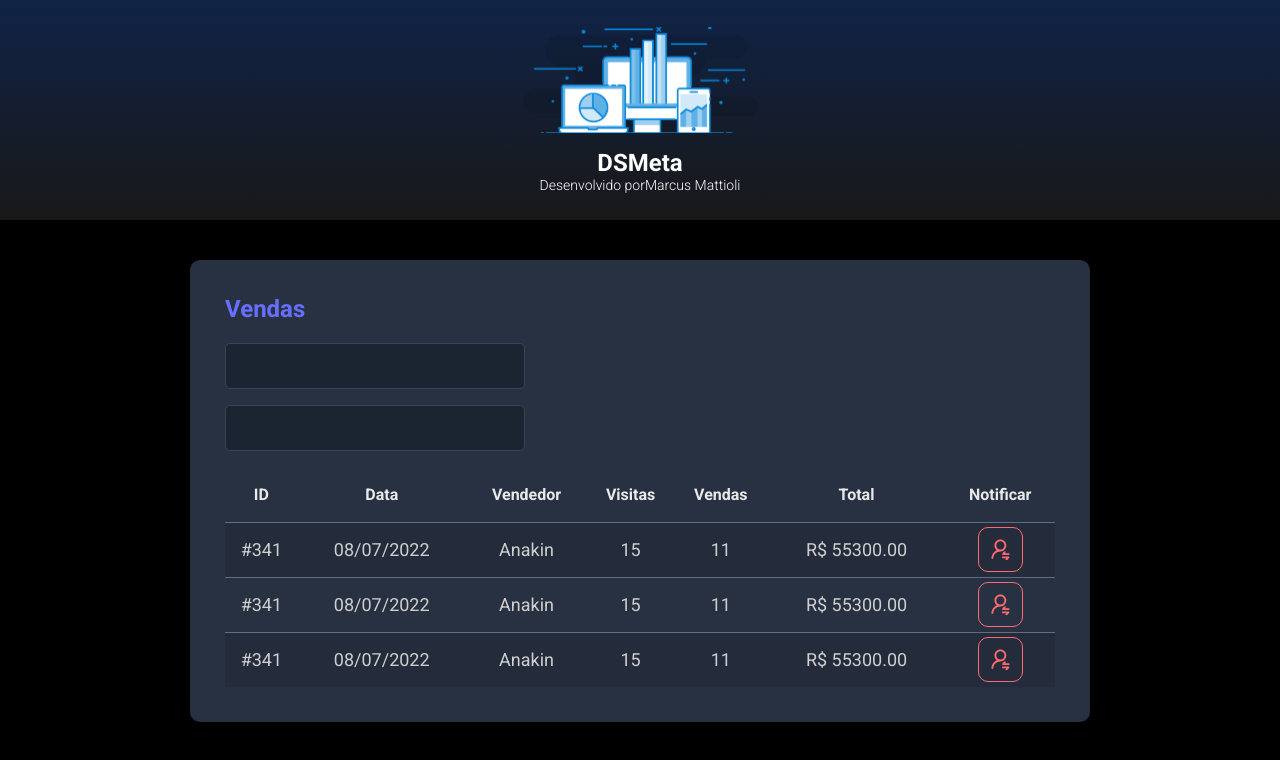
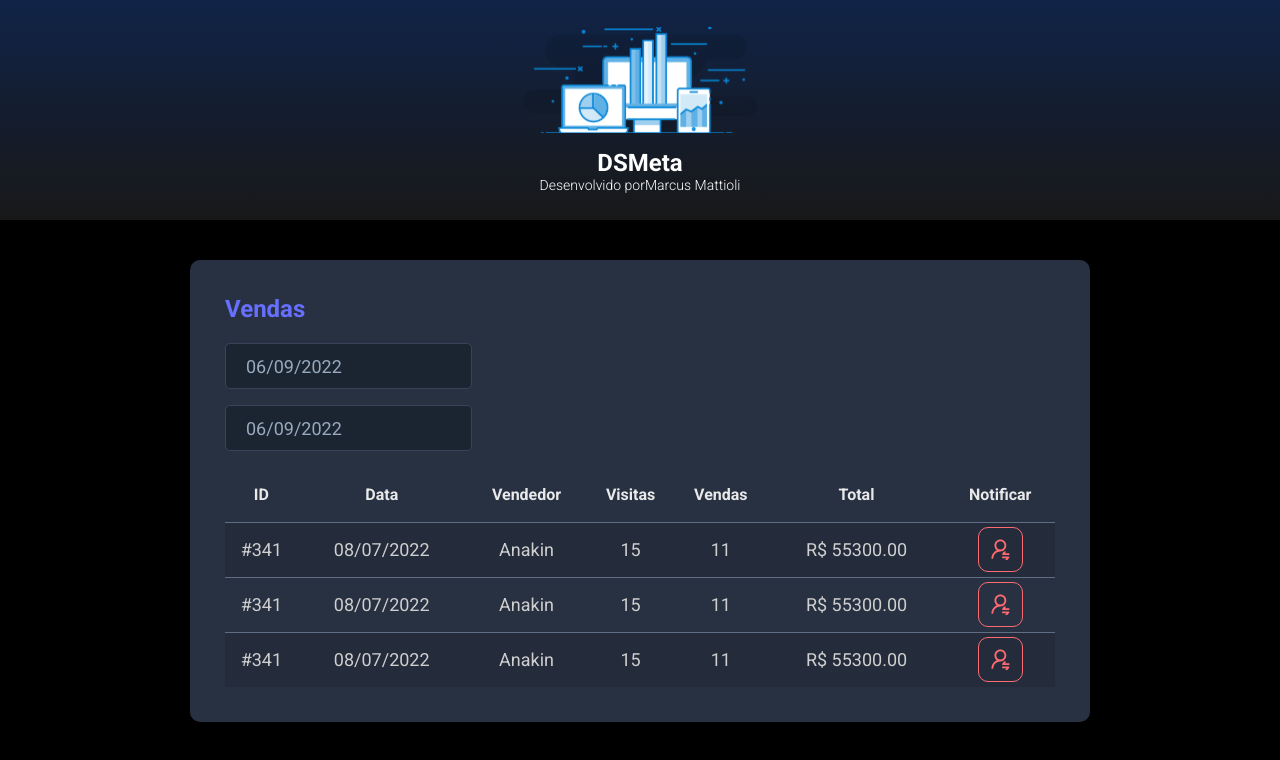
Before and after one commit to marcusviniciusmo/DSMeta_WeekSpringReact, a React app in the folder frontend/: page / in a window 1280 px wide. Shown: the top 760 px of the page. Built offline with nearby package versions, Linux system fonts and the light colour scheme; the HTML template or start-up script is replaced by a standard one.

Commit message:
Datepicker

```diff
--- a/frontend/package.json
+++ b/frontend/package.json
@@ -9,7 +9,9 @@
     "preview": "vite preview"
   },
   "dependencies": {
+    "@types/react-datepicker": "4.4.2",
     "react": "^18.2.0",
+    "react-datepicker": "4.8.0",
     "react-dom": "^18.2.0"
   },
   "devDependencies": {
--- /dev/null
+++ b/frontend/src/components/DatePicker/index.tsx
@@ -0,0 +1,15 @@
+import DatePicker from 'react-datepicker';
+import "react-datepicker/dist/react-datepicker.css";
+
+function DatePickerComponent() {
+  return (
+    <DatePicker
+      selected={new Date()}
+      onChange={(date: Date) => {}}
+      className='dsmetaFormControl'
+      dateFormat='dd/MM/yyyy'
+    />
+  );
+};
+
+export default DatePickerComponent;
--- a/frontend/src/components/SalesCard/index.tsx
+++ b/frontend/src/components/SalesCard/index.tsx
@@ -1,3 +1,4 @@
+import DatePickerComponent from '../DatePicker';
 import NotificationButton from '../NotificationButton';
 import './styles.css';
 
@@ -8,11 +9,11 @@
 
       <div>
         <div className="dsmetaFormControlContainer">
-          <input className="dsmetaFormControl" type="text" />
+          <DatePickerComponent />
         </div>
 
         <div className="dsmetaFormControlContainer">
-          <input className="dsmetaFormControl" type="text" />
+          <DatePickerComponent />
         </div>
       </div>
 
--- a/frontend/src/components/SalesCard/styles.css
+++ b/frontend/src/components/SalesCard/styles.css
@@ -1,11 +1,8 @@
 div.dsmetaCard {
   --backgroundCard: #283142;
-  --backgroundInput: #1B2531;
   --backgroundHoverTd: #384459;
   --backgroundTdOdd: #242C3B;
-  --borderInput: #384459;
   --borderTBodyTr: #5F6E82;
-  --colorInput: #9AAABE;
   --colorTBody: #CFCFCF;
   --colorTHead: #E9E9E9;
   --colorTitle: #676FFF;
@@ -24,17 +21,6 @@
 div.dsmetaCard div.dsmetaFormControlContainer {
   margin-bottom: 1.6rem;
   max-width: 30rem;
-}
-
-div.dsmetaCard input.dsmetaFormControl {
-  background: var(--backgroundInput);
-  color: var(--colorInput);
-  border: 0.1rem solid var(--borderInput);
-  font-size: 1.8rem;
-  border-radius: 0.5rem;
-  width: 100%;
-  height: 4.6rem;
-  padding: 0 2rem;
 }
 
 div.dsmetaCard table.dsmetaSalesTable {
--- a/frontend/src/index.css
+++ b/frontend/src/index.css
@@ -2,6 +2,9 @@
 
 :root {
   --background: #000000;
+  --backgroundInput: #1B2531;
+  --borderInput: #384459;
+  --colorInput: #9AAABE;
   --primary-color: #FFFFFF;
 
   font-size: 62.5% /* 1rem = 10px */;
@@ -37,3 +40,14 @@
   max-width: 90rem;
   margin: 0 auto;
 }
+
+.dsmetaFormControl {
+  background: var(--backgroundInput);
+  color: var(--colorInput);
+  border: 0.1rem solid var(--borderInput);
+  font-size: 1.8rem;
+  border-radius: 0.5rem;
+  width: 100%;
+  height: 4.6rem;
+  padding: 0 2rem;
+}
```
Also changed, not shown: 1 other file (tests, documents, lock files or other folders).
